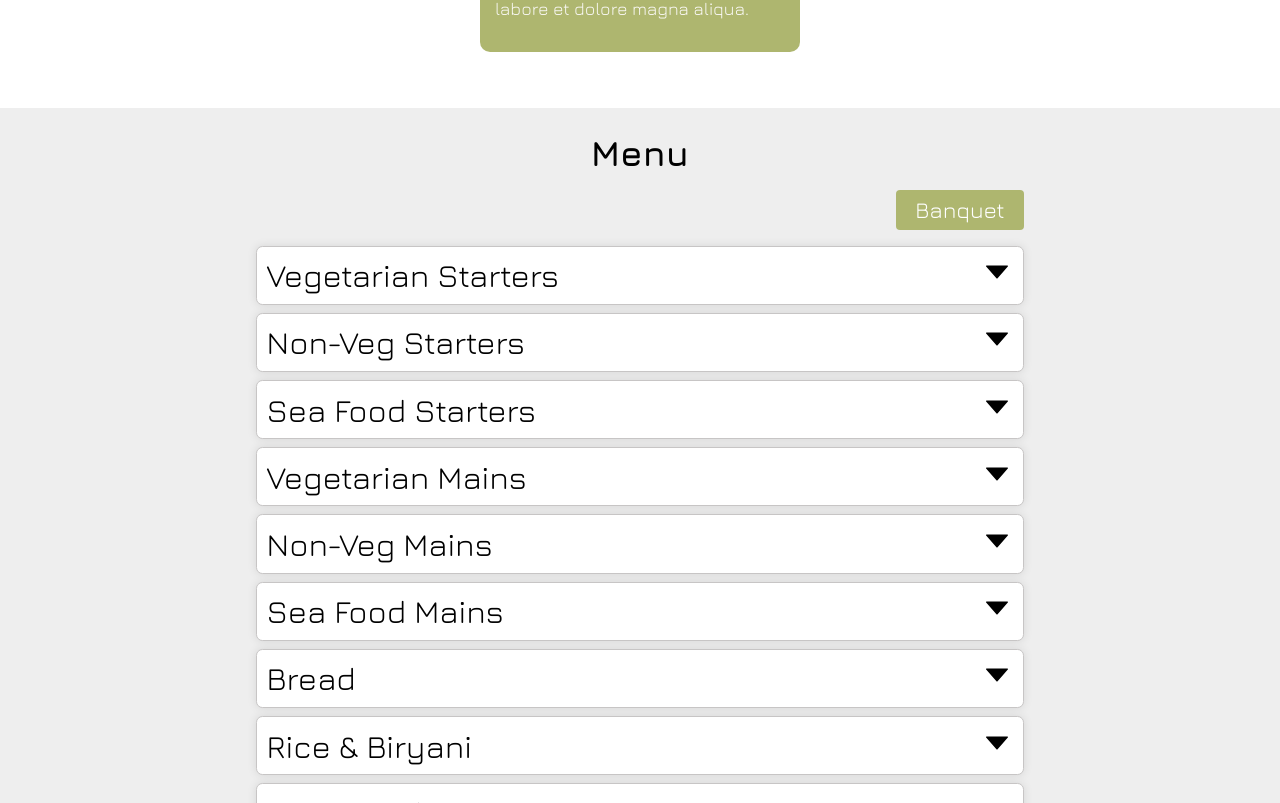
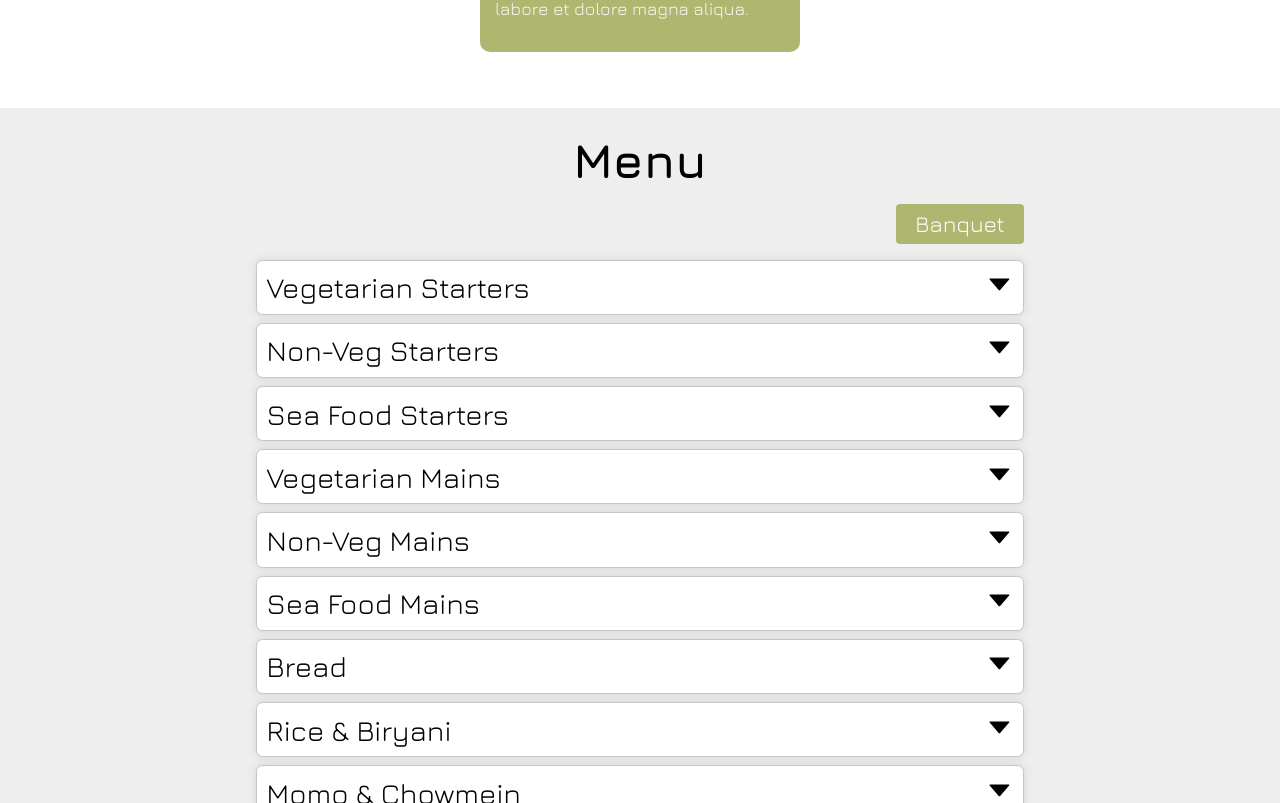
Before and after one commit to Coder-Dai/Golden-Sip, a React (Create React App) app: page / in a window 1280 px wide. Shown: the part 1917-2720 px from the top of the page. Built offline with nearby package versions, Linux system fonts and the light colour scheme.

Commit message:
Edit font size for better UI

```diff
--- a/src/components/Menu/menu.css
+++ b/src/components/Menu/menu.css
@@ -12,7 +12,6 @@
 .menu-toggle-btn-styling-container {
   display: flex;
   justify-content: flex-end;
-  /* width: 80%; */
 }
 
 .menu-toggle-btn {
@@ -43,4 +42,8 @@
     margin: auto;
     width: 60%;
   }
+
+  #menu h1 {
+    font-size: 3rem;
+  }
 }
--- a/src/components/Menu/menuList.css
+++ b/src/components/Menu/menuList.css
@@ -64,7 +64,7 @@
   } */
 
   .menu-btn {
-    font-size: 2rem;
+    font-size: 1.8rem;
   }
 
   .menu-name {
```
